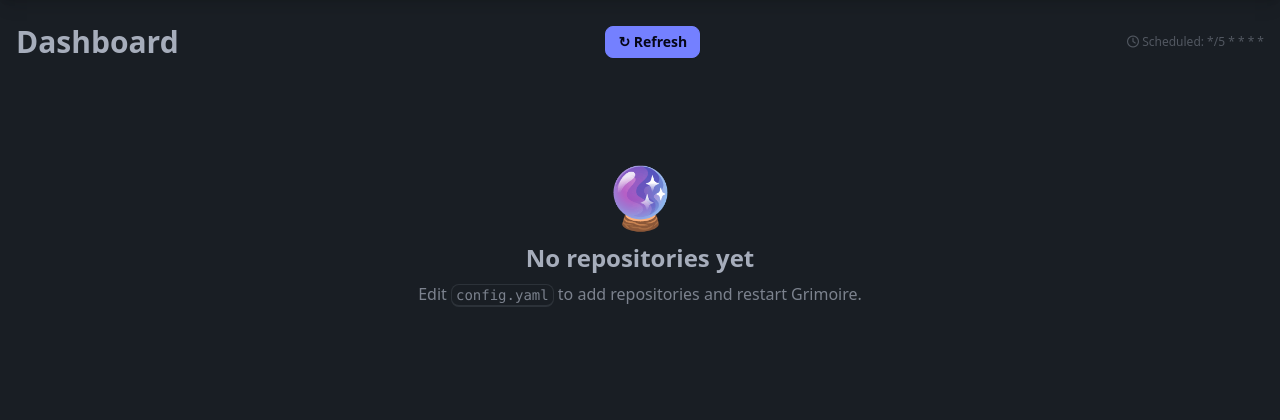
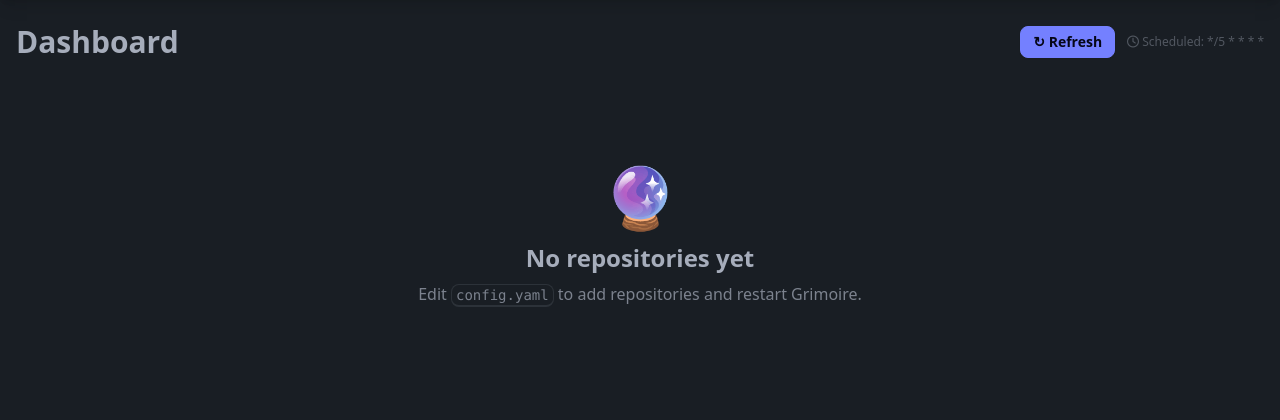
Before and after one commit to danielvm-git/grimoire, a FastAPI app: page / in a window 1280 px wide. Shown: the part 69-489 px from the top of the page. Run offline with FastAPI, Linux system fonts and the light colour scheme; some libraries are stand-ins or nearby versions.

Commit message:
fix: keep refresh button right-aligned on dashboard
Wrap the refresh button and schedule label in a single flex container
so they stay grouped on the right side of the header.

Co-authored-by: Copilot <223556219+Copilot@users.noreply.github.com>

```diff
--- a/src/grimoire/web/templates/dashboard.html
+++ b/src/grimoire/web/templates/dashboard.html
@@ -11,10 +11,12 @@
         <p class="text-sm opacity-60 mt-1">Last updated {{ last_refresh_ago }}</p>
         {% endif %}
     </div>
-    {% include "partials/refresh_button.html" %}
-    <span class="text-xs opacity-40 whitespace-nowrap">
-        <i class="fa-regular fa-clock"></i> Scheduled: {{ refresh_schedule }}
-    </span>
+    <div class="flex items-center gap-3">
+        {% include "partials/refresh_button.html" %}
+        <span class="text-xs opacity-40 whitespace-nowrap">
+            <i class="fa-regular fa-clock"></i> Scheduled: {{ refresh_schedule }}
+        </span>
+    </div>
 </div>
 
 {# ── Warnings ──────────────────────────────────────────────────────── #}
```
